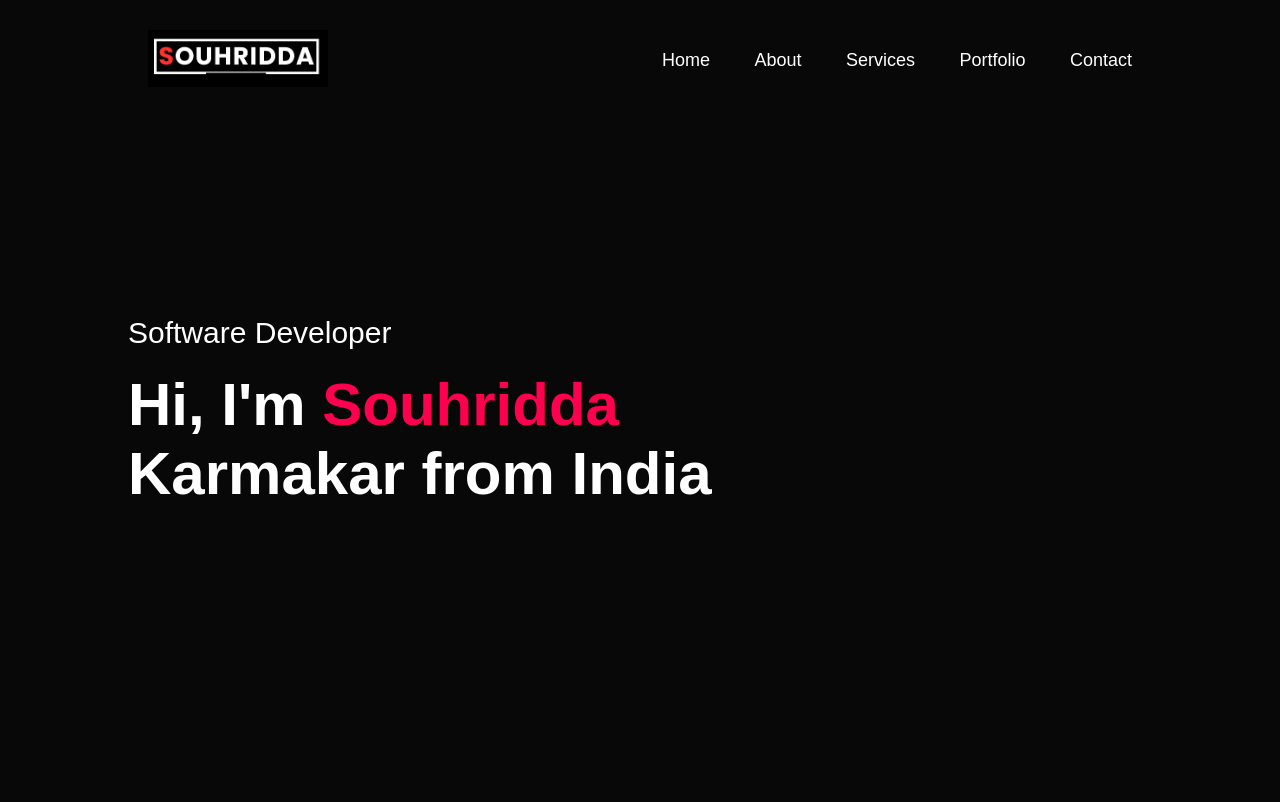
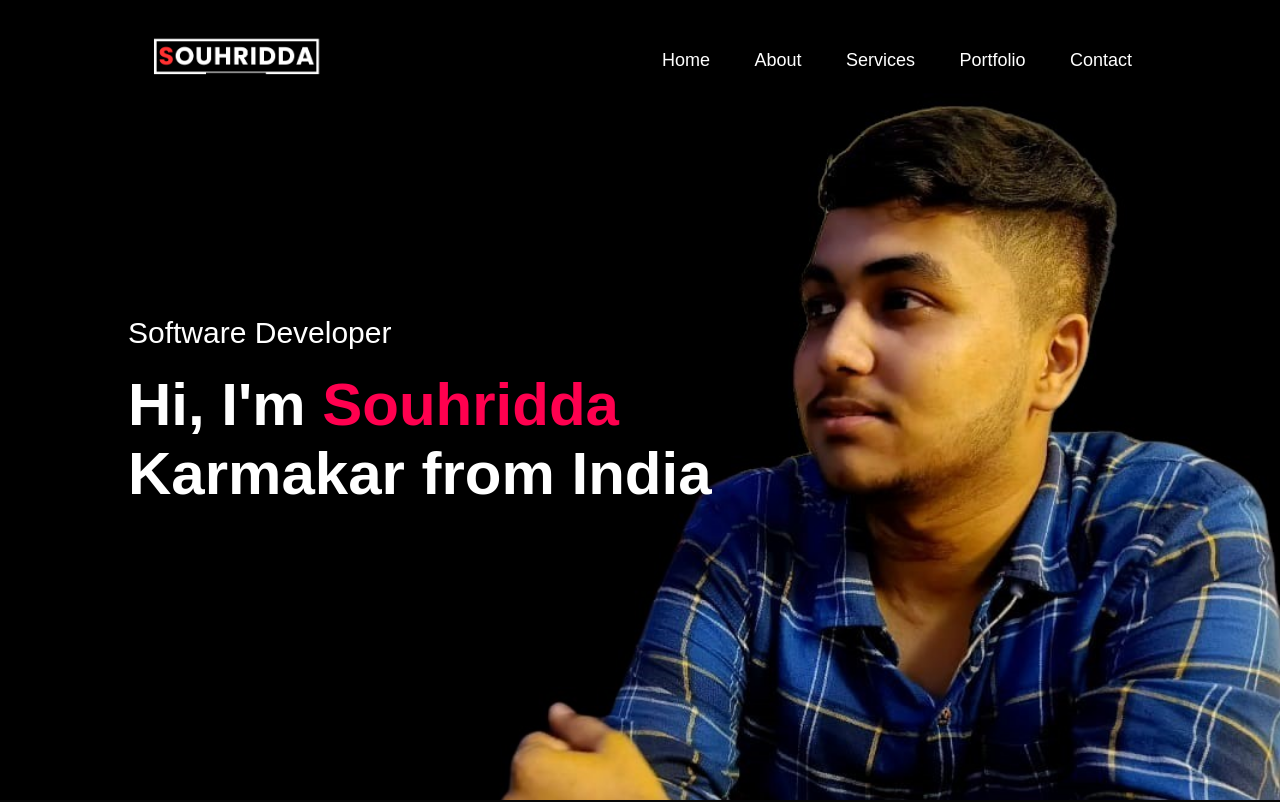
Before and after one commit to Souhridda2003/Portfolio, a plain HTML site: page index.html in a window 1280 px wide. Shown: the top 802 px of the page. Drawn offline with Linux system fonts and the light colour scheme; the site is published under a folder, as on GitHub Pages, so addresses that start at the root find nothing.

Commit message:
Update style.css

```diff
--- a/style.css
+++ b/style.css
@@ -14,7 +14,7 @@ body{
 #header{
     width: 100%;
     height: 100vh;
-    background-image: url(/Portfolio/images/background.jpg);
+    background-image: url(images/background.jpg);
     background-size: cover;
     background-position: center;
 }
```
